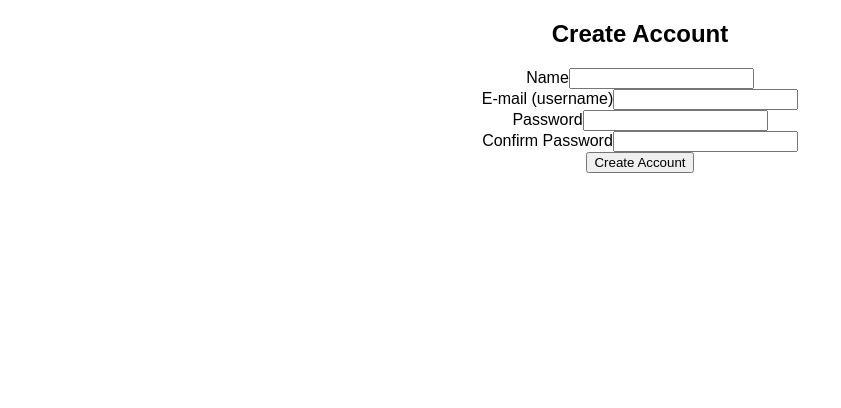
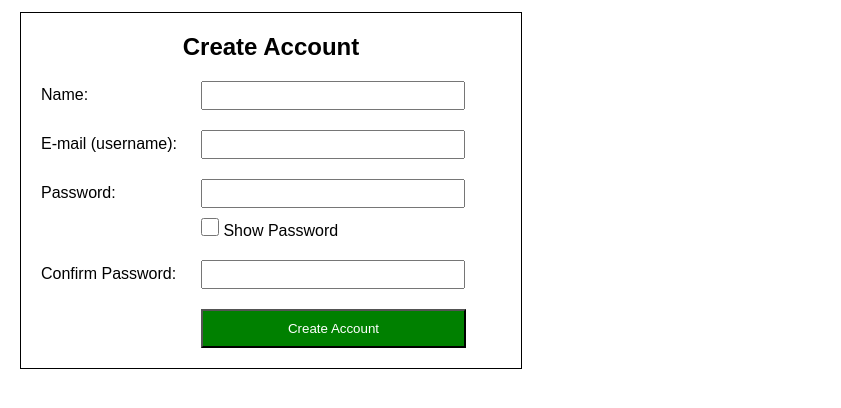
Before and after one commit to frontend-nutechnology/react-create-account, a React (Create React App) app: page / in a window 1280 px wide. Shown: the top 408 px of the page, without its empty margins (0-841 px from the left). Built offline with nearby package versions, Linux system fonts and the light colour scheme.

Commit message:
create account form

```diff
--- /dev/null
+++ b/Components/CreateAccount/CreateAccount.css
@@ -0,0 +1,39 @@
+.createAccForm {
+  margin: 12px;
+  border: 1px solid #000;
+  width: 500px;
+}
+
+.formField {
+  margin-bottom: 20px;
+  text-align: left;
+  padding-left: 20px;
+}
+
+.formField label {
+  width: 160px;
+  display: inline-block;
+}
+.formField input {
+  width: 250px;
+  padding: 5px;
+}
+.submitbtn {
+  margin-left: 160px;
+}
+.submitbtn input {
+  padding: 10px;
+  background-color: green;
+  color: white;
+  width: 265px;
+}
+.showPasswordBlock {
+  margin-left: 160px;
+  margin-top: 10px;
+}
+.showPasswordBlock input {
+  display: inline-block;
+  width: 18px;
+  height: 18px;
+  margin: 0px;
+}
--- a/Components/CreateAccount/CreateAccount.js
+++ b/Components/CreateAccount/CreateAccount.js
@@ -1,28 +1,34 @@
 import React from "react";
-import s from "./CreateAccount.scss";
+import "./CreateAccount.css";
 
 export default class RewardsOrderConfirmation extends React.Component {
   render() {
     return (
-      <form className={s.createAccForm}>
+      <form className="createAccForm">
+        {/*<div>Display validation Errors here</div>*/}
         <h2>Create Account</h2>
-        <div className={s.formField}>
-          <label>Name</label>
+        <div className="formField">
+          <label>Name:</label>
           <input type="text" />
         </div>
-        <div className={s.formField}>
-          <label>E-mail (username)</label>
+        <div className="formField">
+          <label>E-mail (username):</label>
           <input type="text" />
         </div>
-        <div className={s.formField}>
-          <label>Password</label>
+        <div className="formField">
+          <label>Password:</label>
+          <input type="text" />
+          <div class="showPasswordBlock">
+            <label>
+              <input type="checkbox" /> Show Password
+            </label>
+          </div>
+        </div>
+        <div className="formField">
+          <label>Confirm Password:</label>
           <input type="text" />
         </div>
-        <div className={s.formField}>
-          <label>Confirm Password</label>
-          <input type="text" />
-        </div>
-        <div className={s.formField}>
+        <div className="formField submitbtn">
           <input type="button" value="Create Account" />
         </div>
       </form>
--- a/Components/CreateAccount/CreateAccount.scss
+++ /dev/null
@@ -1,7 +0,0 @@
-.createAccForm {
-  margin:12px;
-  border: 1px solid #000;
-}
-.formField {
-  margin-bottom: 10px;
-}
```
